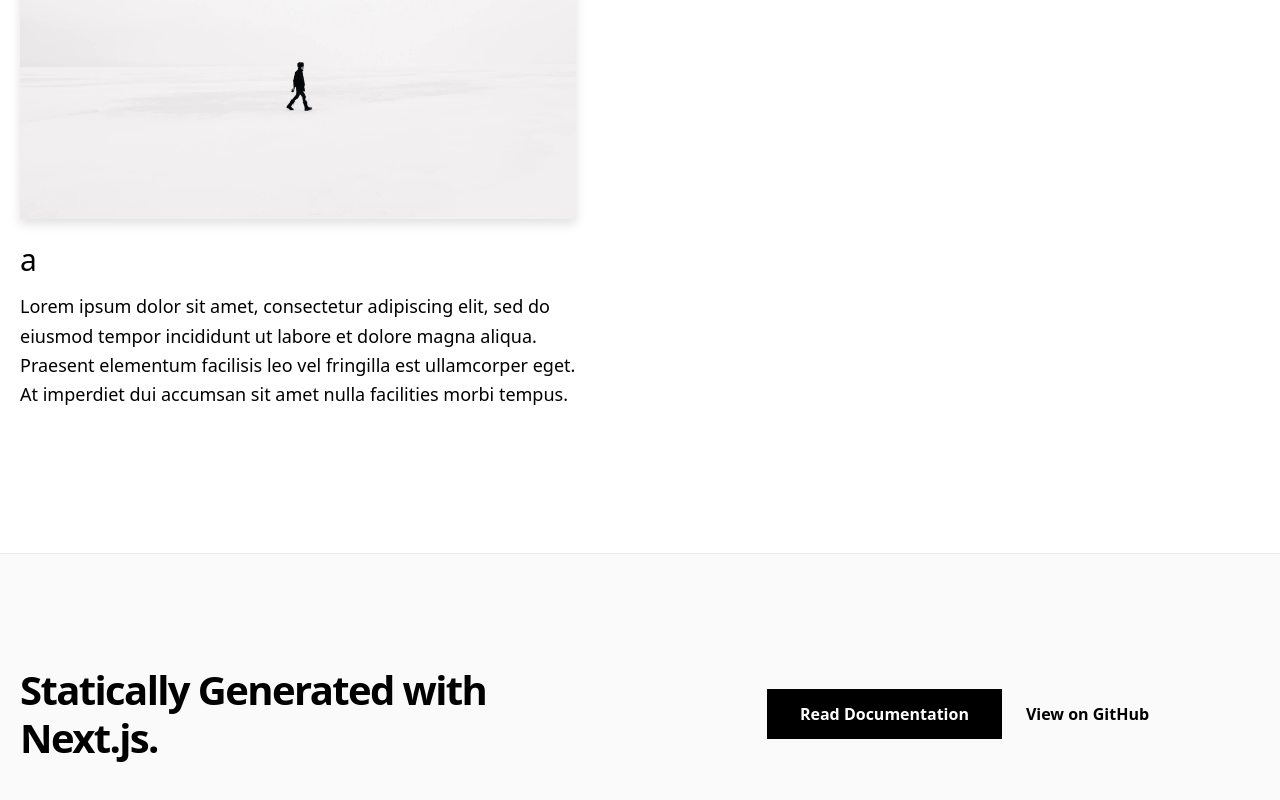
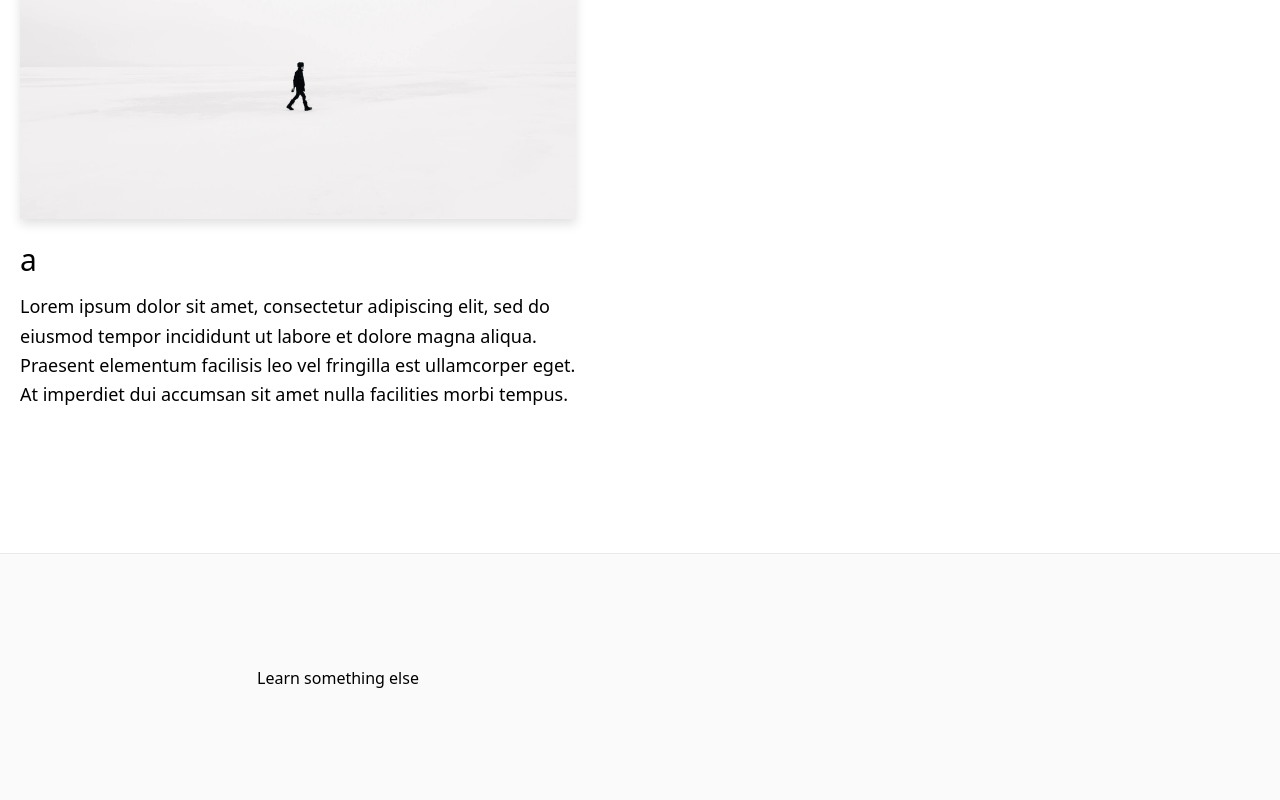
Before and after one commit to phil-willis/phil-willis.github.io, a Next.js app: page / in a window 1280 px wide. Shown: the part 2323-3123 px from the top of the page. Built offline with nearby package versions, Linux system fonts and the light colour scheme.

Commit message:
update the footer

```diff
--- a/components/footer.js
+++ b/components/footer.js
@@ -1,27 +1,21 @@
+import Link from 'next/link'
 import Container from './container'
-import { EXAMPLE_PATH } from '../lib/constants'
 
 export default function Footer() {
   return (
     <footer className="bg-accent-1 border-t border-accent-2">
       <Container>
         <div className="py-28 flex flex-col lg:flex-row items-center">
-          <h3 className="text-4xl lg:text-5xl font-bold tracking-tighter leading-tight text-center lg:text-left mb-10 lg:mb-0 lg:pr-4 lg:w-1/2">
-            Statically Generated with Next.js.
-          </h3>
+          {/* <h3 className="text-4xl lg:text-5xl font-bold tracking-tighter leading-tight text-center lg:text-left mb-10 lg:mb-0 lg:pr-4 lg:w-1/2">
+            Hope you liked this!
+          </h3> */}
           <div className="flex flex-col lg:flex-row justify-center items-center lg:pl-4 lg:w-1/2">
-            <a
-              href="https://nextjs.org/docs/basic-features/pages"
+            <Link
+              href="/"
               className="mx-3 bg-black hover:bg-white hover:text-black border border-black text-white font-bold py-3 px-12 lg:px-8 duration-200 transition-colors mb-6 lg:mb-0"
             >
-              Read Documentation
-            </a>
-            <a
-              href={`https://github.com/vercel/next.js/tree/canary/examples/${EXAMPLE_PATH}`}
-              className="mx-3 font-bold hover:underline"
-            >
-              View on GitHub
-            </a>
+              Learn something else
+            </Link>
           </div>
         </div>
       </Container>
```
